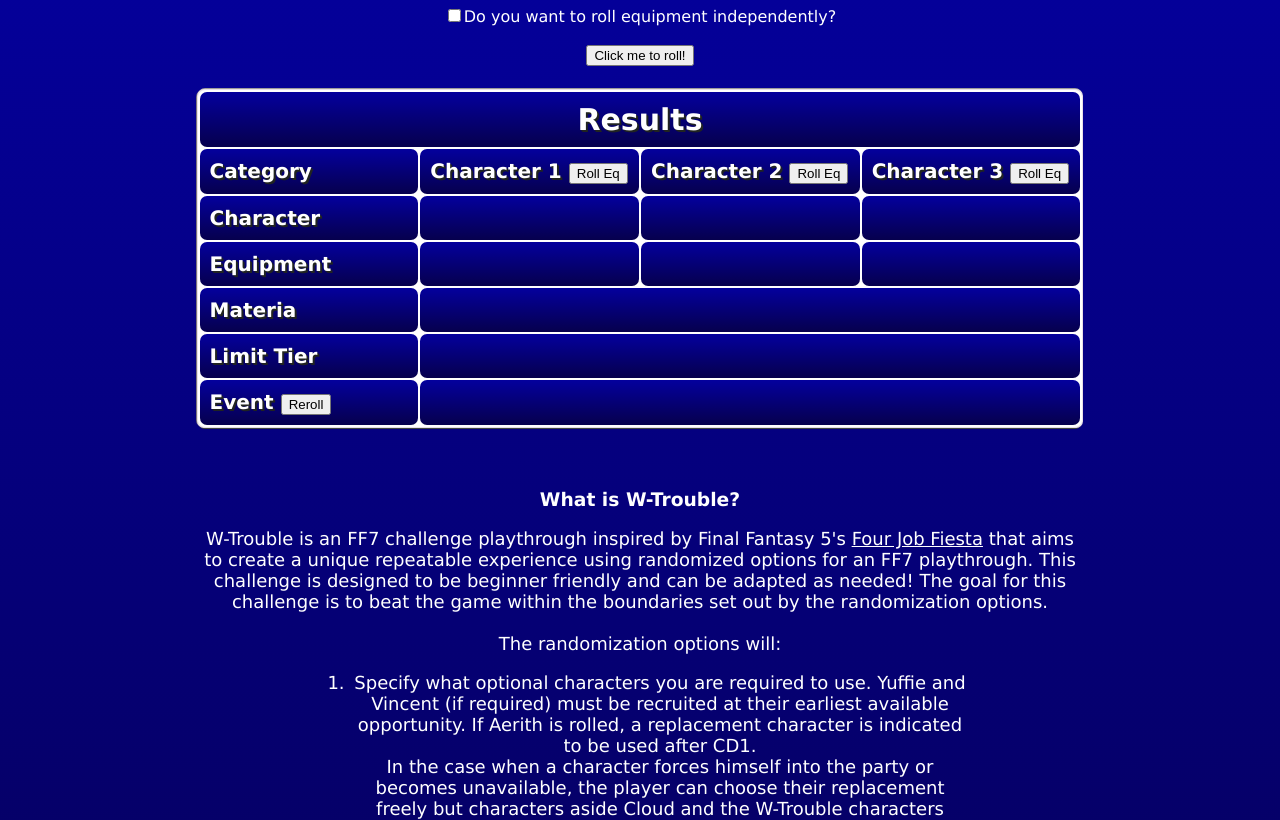
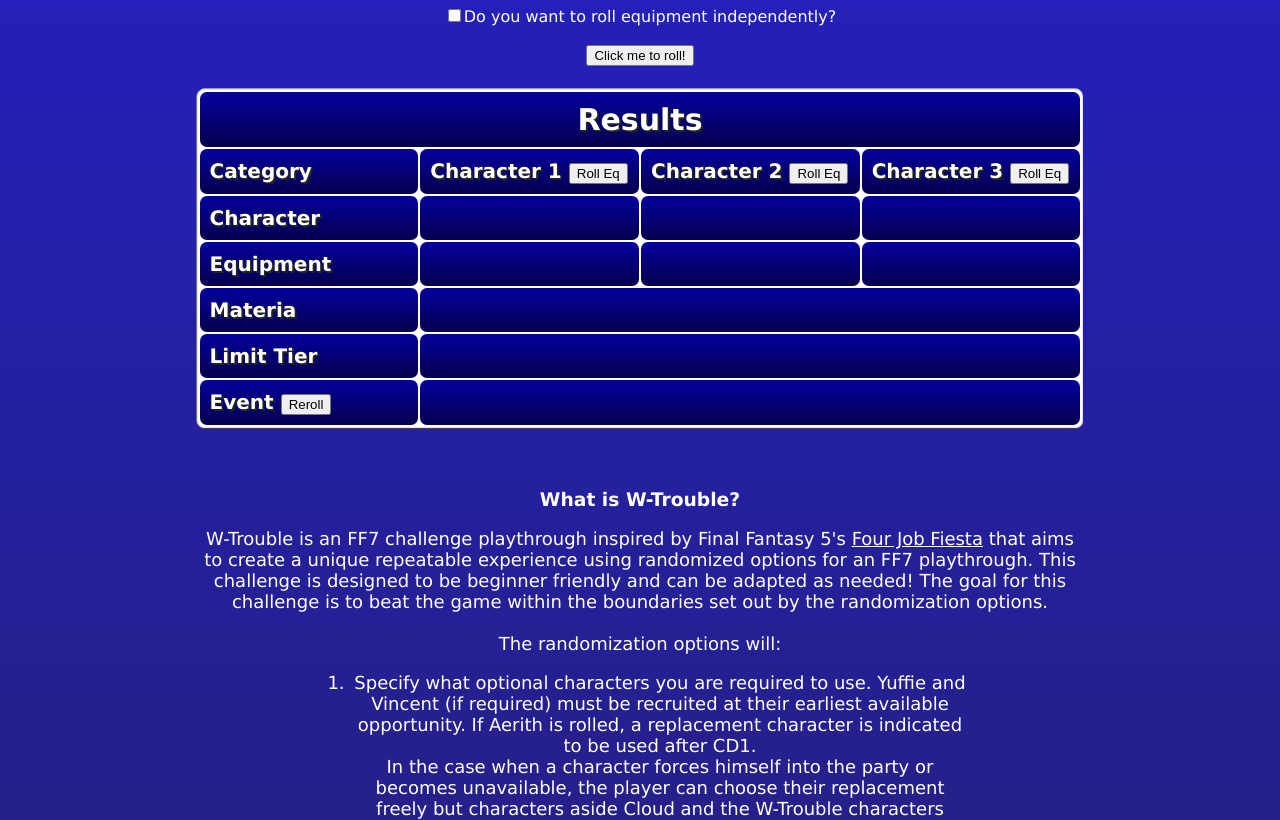
Before and after one commit to Emunisa/wtrouble, a plain HTML site: page index.html in a window 1280 px wide. Shown: the part 75-895 px from the top of the page. Drawn offline with Linux system fonts and the light colour scheme.

Commit message:
Adjusting background color

```diff
--- a/index.html
+++ b/index.html
@@ -243,13 +243,13 @@
 	color: #FFFFFF;
 	/*background-color: #323232;
 	background-color: #42069F;*/
-	background: -moz-linear-gradient(top,  #04009d 0%, #06004d 100%);
-	background: -webkit-gradient(linear, left top, left bottom, color-stop(0%,#04009d), color-stop(100%,#06004d));
-	background: -webkit-linear-gradient(top,  #04009d 0%,#06004d 100%);
-	background: -o-linear-gradient(top,  #04009d 0%,#06004d 100%);
-	background: -ms-linear-gradient(top,  #04009d 0%,#06004d 100%);
-	background: linear-gradient(to bottom,  #04009d 0%,#06004d 100%);
-	filter: progid:DXImageTransform.Microsoft.gradient( startColorstr='#04009d', endColorstr='#06004d',GradientType=0 );
+	background: -moz-linear-gradient(top,  #2420bd 0%, #26206d 100%);
+	background: -webkit-gradient(linear, left top, left bottom, color-stop(0%,#2420bd), color-stop(100%,#26206d));
+	background: -webkit-linear-gradient(top,  #2420bd 0%,#26206d 100%);
+	background: -o-linear-gradient(top,  #2420bd 0%,#26206d 100%);
+	background: -ms-linear-gradient(top,  #2420bd 0%,#26206d 100%);
+	background: linear-gradient(to bottom,  #2420bd 0%,#26206d 100%);
+	filter: progid:DXImageTransform.Microsoft.gradient( startColorstr='#2420bd', endColorstr='#26206d',GradientType=0 );
 }
 
 th {
```
